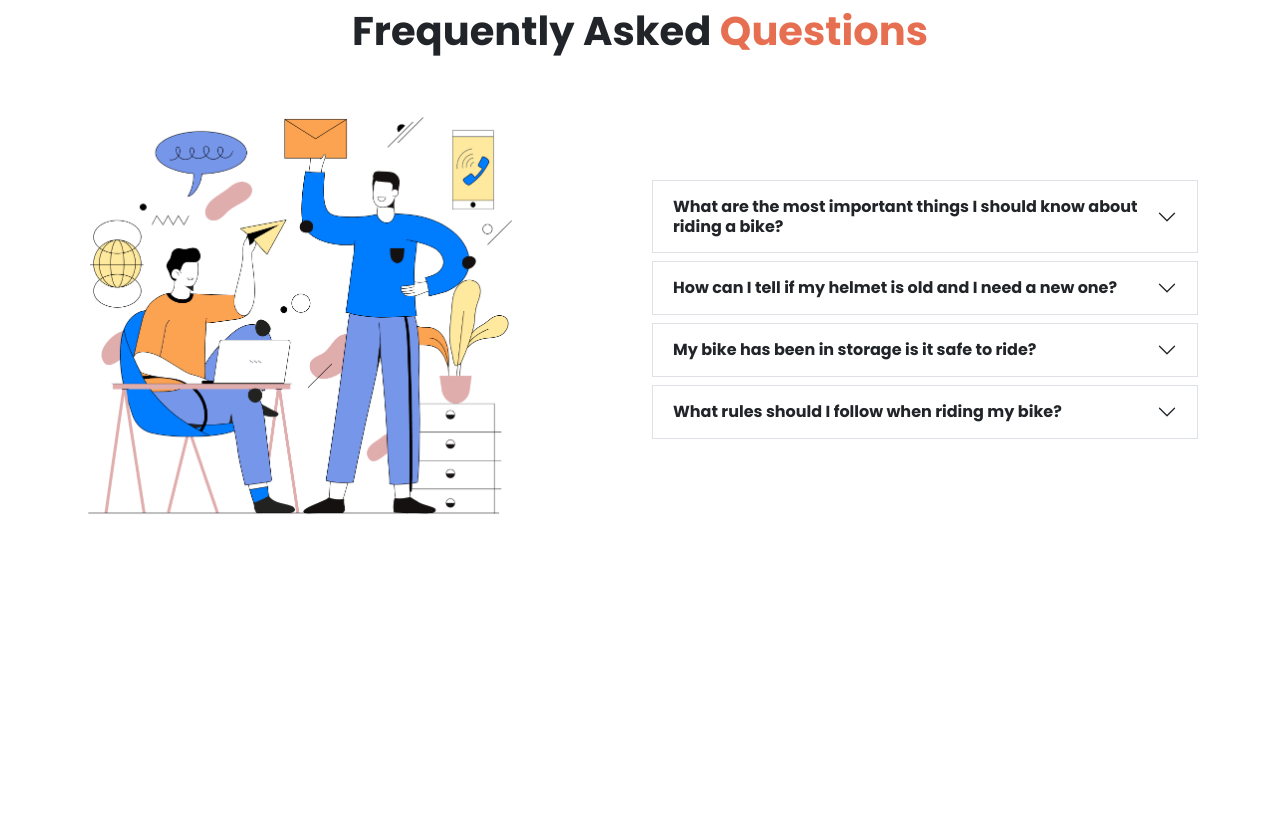
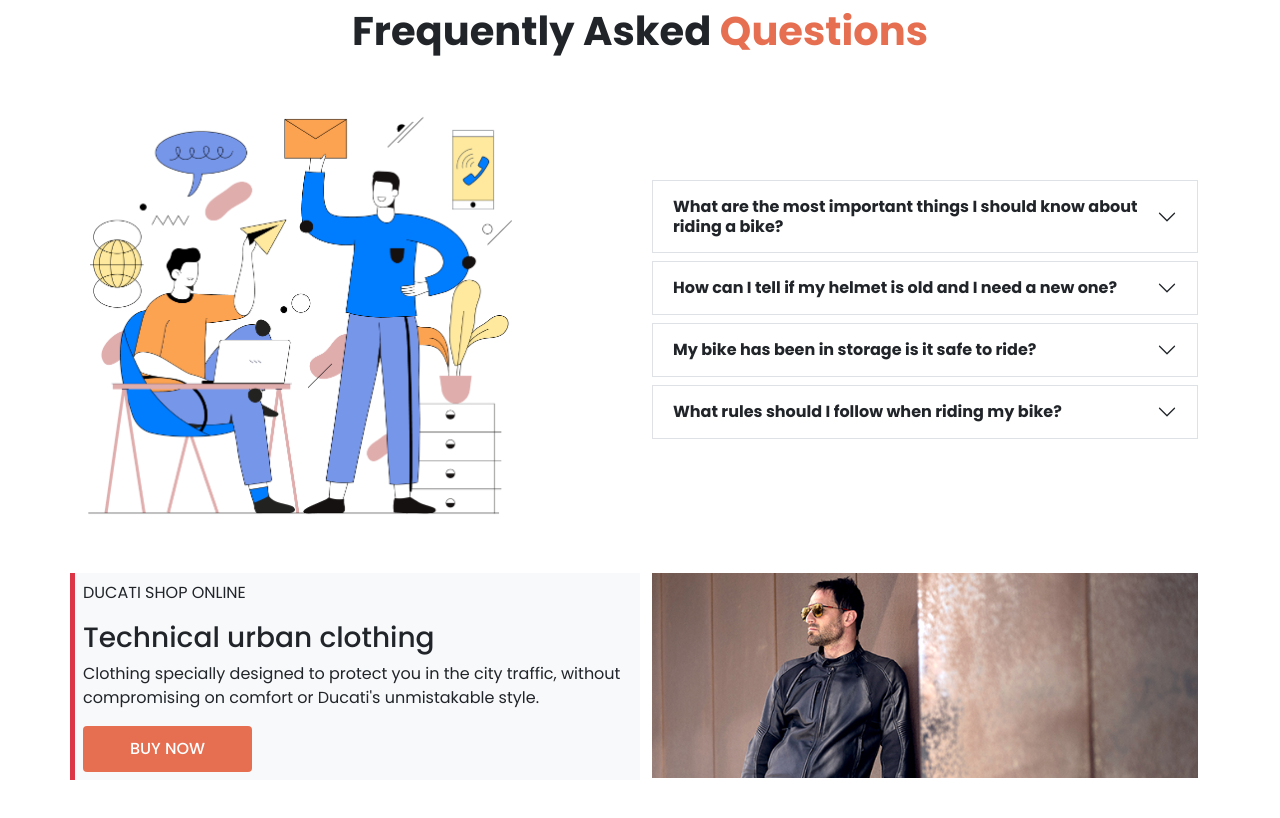
Before and after one commit to udaysarkarud/honda-cbr-bootstrap, a plain HTML site: page index.html in a window 1280 px wide. Shown: the part 2354-3172 px from the top of the page. Before the commit the page ends 2927 px from the top, so only its background shows below. Drawn offline with nearby package versions, Linux system fonts and the light colour scheme.

Commit message:
extra section 01 added

```diff
--- a/index.html
+++ b/index.html
@@ -291,6 +291,27 @@
 
         </section>
         <!-- FAQ Section End -->
+
+        <!-- Extra-01 Section Start -->
+        <section class="container my-5">
+            <div class="row">
+                <div class="col-lg-6 bg-light border-start border-5 border-danger p-2">
+                    <p>DUCATI SHOP ONLINE</p>
+                    <h3>Technical urban clothing</h3>
+                    <p>Clothing specially designed to protect you in the city traffic, without compromising on comfort
+                        or
+                        Ducati's unmistakable style.</p>
+                    <a href="#" class="btn custom-btn">BUY NOW</a>
+                </div>
+                <div class="col-lg-6">
+                    <img class="img-fluid" src="images/banner_per_x-diavel.jpg" alt="">
+                </div>
+            </div>
+        </section>
+        <!-- Extra-01 Section End -->
+
+
+
     </main>
     <footer>
 
```
Also changed, not shown: custom.css (+8 -0 lines), images/banner_per_x-diavel.jpg (added), images/xDiavel-02-banner-full.jpg (added).
